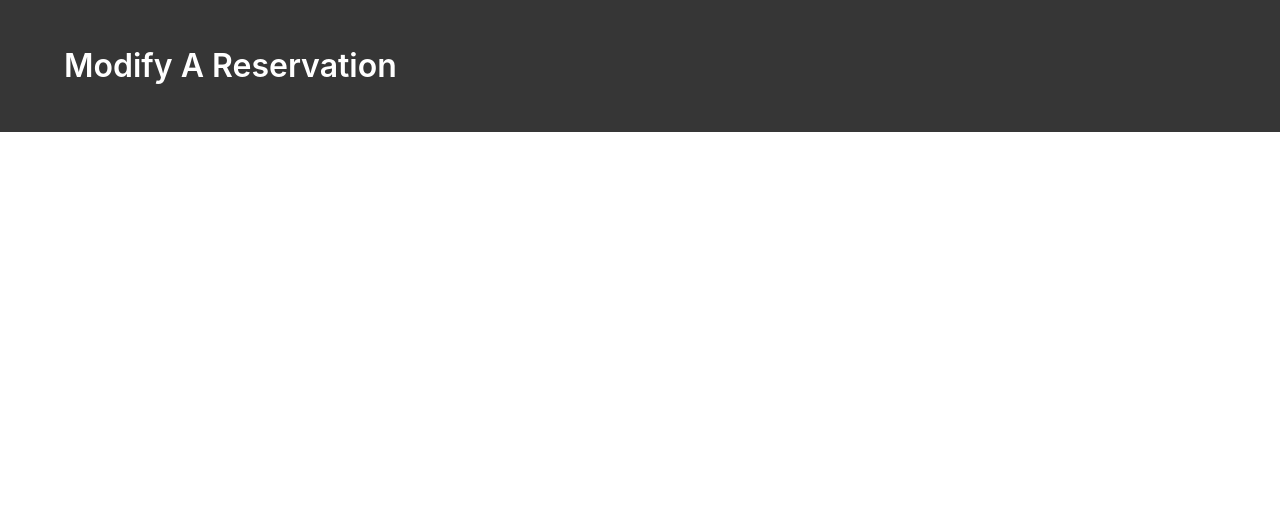
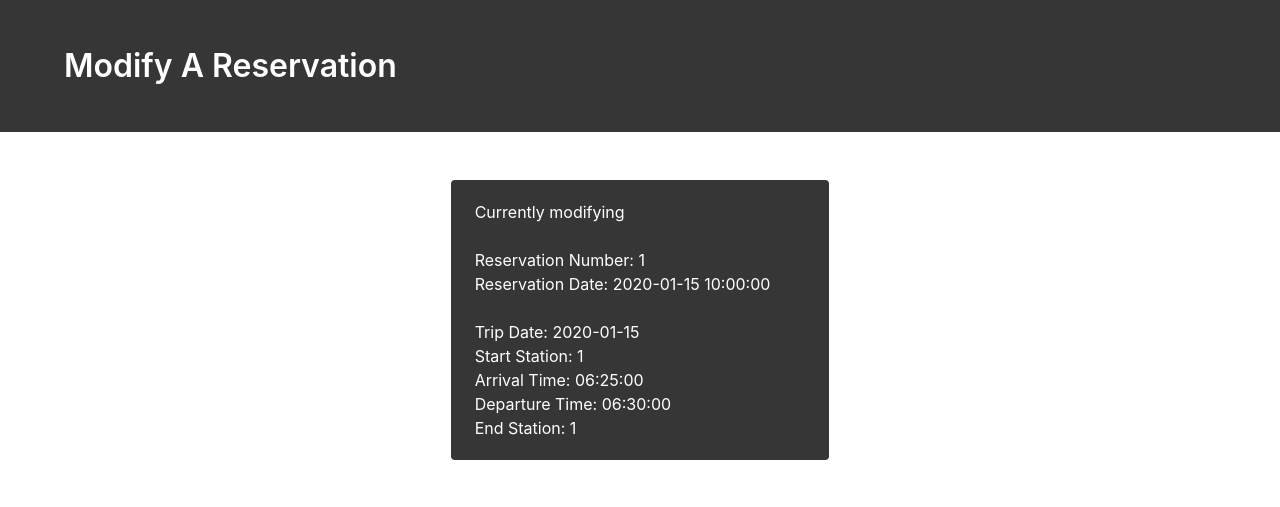
Before and after one commit to ahalyasanjiv/RailroadProject, a Flask app: page /modifyreservation in a window 1280 px wide. Shown: the part 52-559 px from the top of the page. Run offline with Flask 2, Linux system fonts and the light colour scheme; the visitor is signed in with stand-in values (Sample User, id 1); data comes from the database, SQL or seed files in the repository; tables that the repository leaves empty hold one stand-in row (values such as "Sample post"); some libraries are stand-ins or nearby versions.

Commit message:
modify mockup, kind of same as cancel

```diff
--- a/rrapp/routes.py
+++ b/rrapp/routes.py
@@ -139,10 +139,11 @@ def viewReservations():
     elif request.method == "POST":
         #Modify reservation
         if request.form["action"] == "Modify":
+            session["reservation_id_to_modify"] = request.form["reservation_id_to_act_on"]
             return redirect(url_for("modifyReservation"))
         #Cancel Reservation
         elif request.form["action"] == "Cancel":
-            session["reservation_id_to_cancel"] = request.form["reservation_id_to_cancel"]
+            session["reservation_id_to_cancel"] = request.form["reservation_id_to_act_on"]
             return redirect(url_for("cancelReservation"))
     else:
         passenger_info = Passenger.get_passenger_info(session['user'])
@@ -154,7 +155,14 @@ def viewReservations():
 
 @app.route("/modifyreservation", methods=["GET", "POST"])
 def modifyReservation():
-    return render_template("modifyreservation.html")
+    if "user" not in session:
+        return render_template("index.html")
+    else:
+        reservation_id_to_modify = session.get("reservation_id_to_modify", None)
+        reservation = Reservation.get_reservation_info(reservation_id_to_modify)
+        trip_info = Trips.get_trip_info_from_reservation_id(reservation_id_to_modify)
+        session.pop("reservation_id_to_modify", None)
+        return render_template("modifyreservation.html", reservation=reservation, trip_info=trip_info)
 
 @app.route("/cancelreservation", methods=["GET", "POST"])
 def cancelReservation():
--- a/rrapp/templates/modifyreservation.html
+++ b/rrapp/templates/modifyreservation.html
@@ -13,4 +13,28 @@
 </section>
 {% endif %}
 
+<div class="section" id="view-reservations">
+	<div class="columns">
+	<div class="column is-one-third"></div>
+	<div class="column is-one-third">
+	{% if not session['user'] %}
+		<h1 class='title'>Create an account or login to make reservations</h1>
+	{% else %}
+		<div class="notifs notification is-dark">
+			<p>Currently modifying</p>
+			<br>
+			<p>Reservation Number: {{ reservation.reservation_id }}</p>
+			<p>Reservation Date: {{ reservation.reservation_date }}</p>
+			<br>
+			<p>Trip Date: {{ trip_info["trip_date"] }}</p>
+			<p>Start Station: {{ trip_info["start_station"] }}</p>
+			<p>Arrival Time: {{ trip_info["arrival_time"] }}</p>
+			<p>Departure Time: {{ trip_info["departure_time"] }}</p>
+			<p>End Station: {{ trip_info["end_station"] }}</p>
+		</div>
+	{% endif %}
+	</div>
+	</div>
+</div>
+
 {% endblock %}
--- a/rrapp/templates/viewreservations.html
+++ b/rrapp/templates/viewreservations.html
@@ -35,7 +35,7 @@
 						<form method="post">
 							<input class="button is-info" type="submit" name="action" value="Modify"></input>
 							<input class="button is-danger" type="submit" name="action" value="Cancel"></input>
-							<input type="hidden" name="reservation_id_to_cancel" value="{{ reservation.reservation_id }}"></input>
+							<input type="hidden" name="reservation_id_to_act_on" value="{{ reservation.reservation_id }}"></input>
 						</form>
 					</div>
 				</div>
```
